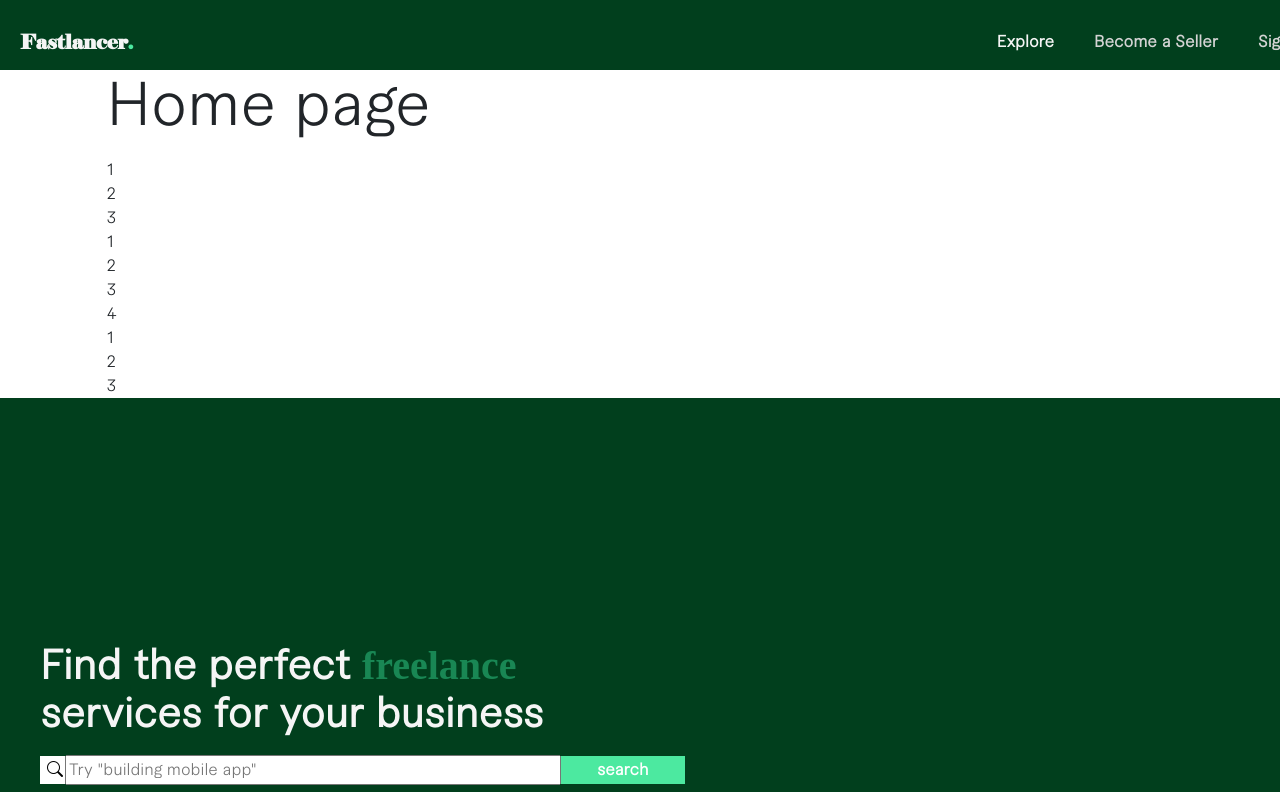
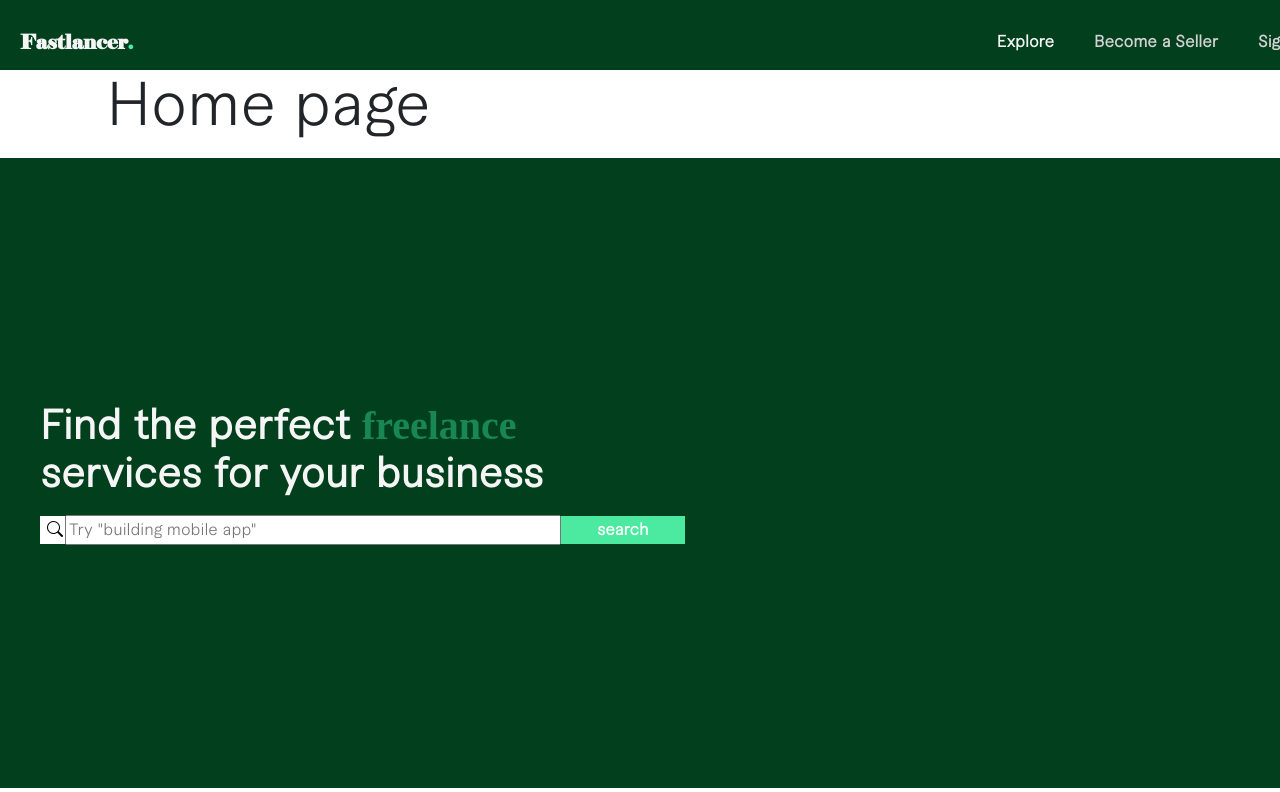
Before and after one commit to Yonatan-Shitrit/FreeLancer-front, a Vue app: page /#/ in a window 1280 px wide. Shown: the top 792 px of the page. Built offline with nearby package versions, Linux system fonts and the light colour scheme; a web font is replaced by a local one.

Commit message:
commition

```diff
--- a/package.json
+++ b/package.json
@@ -8,11 +8,9 @@
     "test:unit": "vitest --environment jsdom"
   },
   "dependencies": {
-    "jquery": "^3.6.0",
     "sass": "^1.49.9",
     "vue": "^3.2.31",
     "vue-router": "^4.0.12",
-    "vue-slick-carousel": "^1.0.6",
     "vuex": "^4.0.2"
   },
   "devDependencies": {
--- a/src/components/category-carousel.vue
+++ /dev/null
@@ -1,50 +0,0 @@
-<template>
-    <div>
-        <div>1</div>
-        <div>2</div>
-        <div>3</div>
-    </div>
-</template>
-
-
-<script>
-// import Slick from 'vue-slick';
-
-// new Vue({
-//     components: { Slick },
-//     data() {
-//             return {
-//                     slickOptions: {
-//                         //options can be used from the plugin documentation
-//                         slidesToShow: 4,
-//                         infinite: true,
-//                         accessibility: true,
-//                         adaptiveHeight: false,
-//                         arrows: true,
-//                         dots: true,
-//                         draggable: true,
-//                         edgeFriction: 0.30,
-//                         swipe: true
-//                     }
-//             }
-//     },
-//     // All slick methods can be used too, example here
-//     methods: {
-//             next() {
-//                     this.$refs.slick.next()
-//             },
-//             prev() {
-//                     this.$refs.slick.prev()
-//             },
-//             reInit() {
-//                     // Helpful if you have to deal with v-for to update dynamic lists
-//                     this.$refs.slick.reSlick()
-//             }
-//     }
-// })
-
-</script>
-
-<style>
-
-</style>
--- a/src/main.js
+++ b/src/main.js
@@ -4,6 +4,7 @@ import router from './router'
 import store from './store'
 import './styles/styles.scss'
 
+
 const app = createApp(App)
 
 app.use(router)
--- a/src/views/home.vue
+++ b/src/views/home.vue
@@ -1,64 +1,61 @@
 <template>
   <section class="col-10 m-auto">
     <h1>Home page</h1>
-  <category-carousel :arrows="true" :dots="true" />
-        <div>1</div>
-      <div>2</div>
-      <div>3</div>
-      <div>4</div>
-  <category-carousel/>
   </section>
-<section class="gig-home" >
-<section class="gig-home-top" >
+  <section class="gig-home">
+    <section class="gig-home-top">
       <datalist id="categories">
-          <option value="logo maker"/>
-          <option value="build app"/>
-          <option value="build web"/>
-          <option value="create video"/>
-          <option value="create gallery"/>
+        <option value="logo maker" />
+        <option value="build app" />
+        <option value="build web" />
+        <option value="create video" />
+        <option value="create gallery" />
       </datalist>
 
       <div class="left-side">
         <div class="sub-left-side1">
           <p class="mini-dis">
-                Find the perfect <span class="text-success" style="font-weight: bold; font-family: 'domaine', cursive;">freelance</span> <br>
+            Find the perfect
+            <span
+              class="text-success"
+              style="font-weight: bold; font-family: 'domaine', cursive"
+              >freelance</span
+            >
+            <br />
             services for your business
           </p>
         </div>
         <div class="sub-left-side2">
-              <span><button class="search-icon"><i class="bi bi-search"></i></button></span>
-              <input list="categories" type="text" class="search-input" :placeholder="searchPlaceHolder">
-              <span ><button class="search-btn"> search</button></span>
+          <span
+            ><button class="search-icon"><i class="bi bi-search"></i></button
+          ></span>
+          <input
+            list="categories"
+            type="text"
+            class="search-input"
+            :placeholder="searchPlaceHolder"
+          />
+          <span><button class="search-btn">search</button></span>
         </div>
-
       </div>
-
-
 
     </section>
   </section>
-
 </template>
 
 <script>
-  // import 'vue-slick-carousel/dist/slick.css'
-  // import 'vue-slick-carousel/dist/slick-theme.css'
-import categoryCarousel from "../components/category-carousel.vue"
 
 
 export default {
-    computed:{
-        searchPlaceHolder(){
-            return `Try "building mobile app"`
-        }
+  computed: {
+    searchPlaceHolder() {
+      return `Try "building mobile app"`;
     },
-    components:{
-    categoryCarousel
   },
-
-}
+  components: {
+  },
+};
 </script>
 
 <style>
-
 </style>
```
Also changed, not shown: src/components/vue-slick-carouse.vue (added), 1 other file (tests, documents, lock files or other folders). Lines whose indentation alone changed are shown as unchanged.
